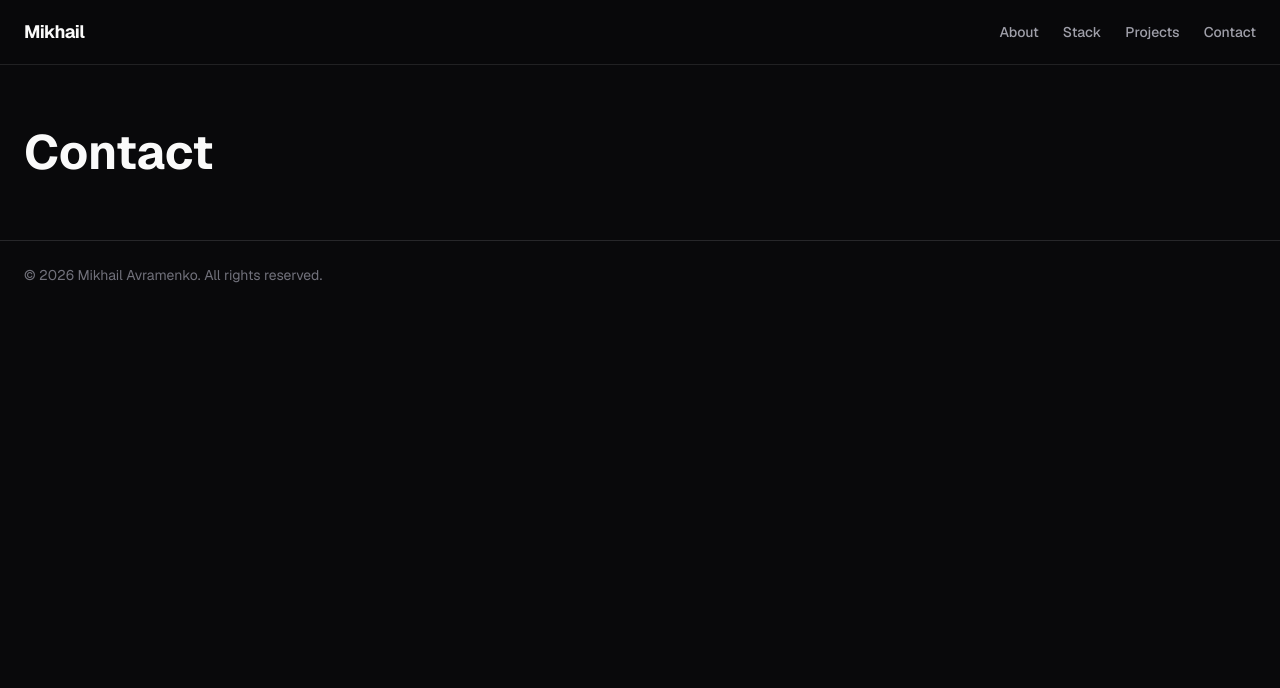
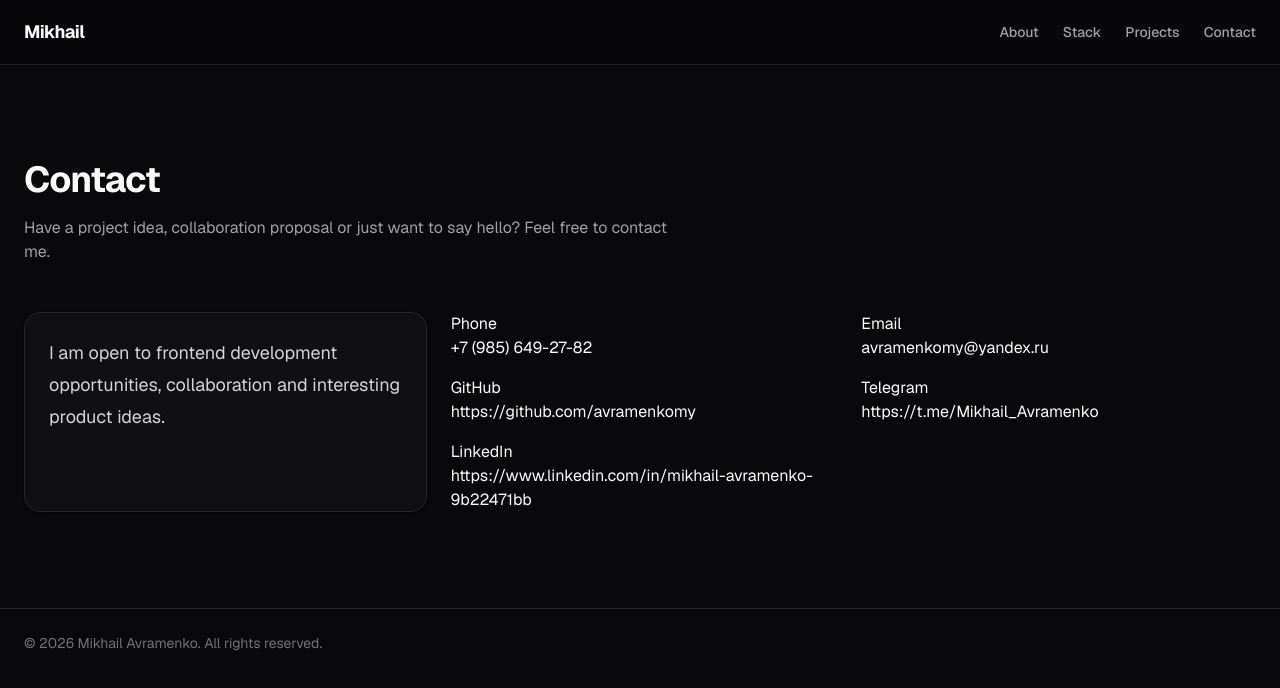
Before and after one commit to avramenkomy/portfolio, a Next.js app: page /contact in a window 1280 px wide. Shown: the top 688 px of the page. Built offline with nearby package versions, Linux system fonts and the light colour scheme.

Commit message:
feat: add contact page

```diff
--- a/src/app/contact/page.js
+++ b/src/app/contact/page.js
@@ -1,7 +1,72 @@
+import ContactLink from '@/components/contact/ContactLink';
+import Container from '@/components/ui/Container';
+import SectionTitle from '@/components/ui/SectionTitle';
+import Card from '@/components/ui/Card';
+
+import contactPage from '@/data/contactPage';
+import profile from '@/data/profile';
+
+
+export const metadata = {
+  title: 'Contact',
+  description: 'Contact Mikhail Avramenko for frontend development opportunities and collaboration.'
+}
+
 export default function ContactPage() {
+  const contacts = [
+    {
+      label: 'Phone',
+      value: profile.phone,
+      href: profile.phoneHref,
+    },
+    {
+      label: 'Email',
+      value: profile.email,
+      href: `mailto:${profile.email}`
+    },
+    {
+      label: 'GitHub',
+      value: profile.github,
+      href: profile.github,
+    },
+    {
+      label: 'Telegram',
+      value: profile.telegram,
+      href: profile.telegram,
+    },
+    {
+      label: 'LinkedIn',
+      value: profile.linkedin,
+      href: profile.linkedin,
+    },
+  ]
   return (
-    <main className="mx-auto max-w-7xl px-6 py-16">
-      <h1 className="text-5xl font-bold">Contact</h1>
+    <main className="py-24">
+      <Container>
+        <SectionTitle
+          title={contactPage.title}
+          description={contactPage.description}
+        />
+
+        <div className="grid gap-6 lg:grid-cols-[1fr_2fr]">
+          <Card hover={false} className="p-6">
+            <p className="text-lg leading-8 text-zinc-300">
+              {contactPage.intro}
+            </p>
+          </Card>
+
+          <div className="grid gap-4 sm:grid-cols-2">
+            {contacts.map(contact => (
+              <ContactLink
+                key={contact.label}
+                label={contact.label}
+                value={contact.value}
+                href={contact.href}
+              />
+            ))}
+          </div>
+        </div>
+      </Container>
     </main>
   );
 }
--- /dev/null
+++ b/src/components/contact/ContactLink.jsx
@@ -0,0 +1,20 @@
+export default function ContactLink(props) {
+  const { label, href, value } = props;
+
+  return (
+    <a
+      href={href}
+      target={href.startsWith('http') ? '_blank' : undefined}
+      rel={href.startsWith('http') ? 'noreferrer' : undefined}
+      className=""
+    >
+      <p className="">
+        {label}
+      </p>
+
+      <p className="">
+        {value}
+      </p>
+    </a>
+  )
+}
--- /dev/null
+++ b/src/data/contactPage.js
@@ -0,0 +1,7 @@
+const contactPage = {
+  title: 'Contact',
+  description: 'Have a project idea, collaboration proposal or just want to say hello? Feel free to contact me.',
+  intro: 'I am open to frontend development opportunities, collaboration and interesting product ideas.',
+}
+
+export default contactPage;
--- a/src/data/navigation.js
+++ b/src/data/navigation.js
@@ -13,7 +13,7 @@ const navigation = [
   },
   {
     title: 'Contact',
-    href: '/#contact',
+    href: '/contact',
   },
 ]
 
--- a/src/data/profile.js
+++ b/src/data/profile.js
@@ -5,11 +5,13 @@ const profile = {
   role: 'Frontend Developer',
   tagline: 'Create modern web applications.',
   description: 'I\'m learn Next.js, I love React and am constantly developing as developer.',
-  location: "Russia",
+  location: 'Russia',
   email: 'avramenkomy@yandex.ru',
   github: 'https://github.com/avramenkomy',
   telegram: 'https://t.me/Mikhail_Avramenko',
-  phone: '+7(985)649-27-82'
+  linkedin: 'https://www.linkedin.com/in/mikhail-avramenko-9b22471bb',
+  phone: '+7 (985) 649-27-82',
+  phoneHref: 'tel:=79856492782',
 }
 
 export default profile;
```
